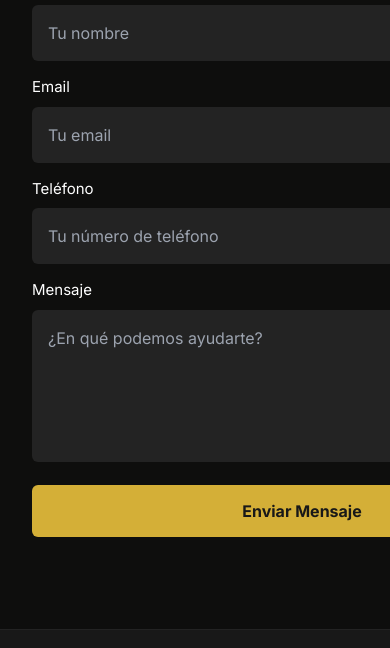
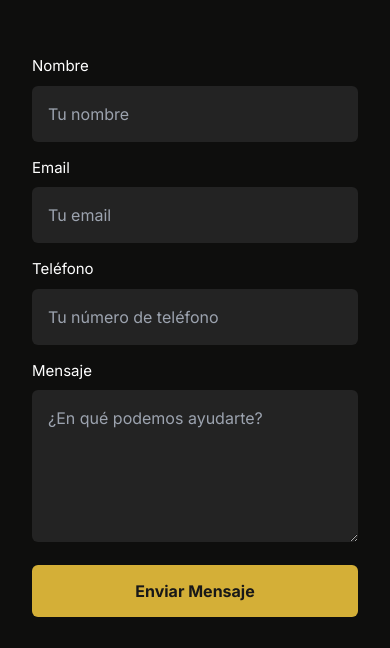
Before and after one commit to Nicolascruzrr/Caribbean, a plain HTML site: page index.html in a window 390 px wide. Shown: the part 4908-5556 px from the top of the page. Drawn offline with nearby package versions, Linux system fonts and the light colour scheme; a web font is replaced by a local one.

Commit message:
Add files via upload

```diff
--- a/index.html
+++ b/index.html
@@ -157,7 +157,7 @@
 
   <!-- === PREMIUM HERO (REPLACES FIRST SLIDE) === -->
   <section id="premium-hero" role="banner" aria-label="Hero Caribeño" class="new-hero">
-    <script>(function(){try{var ua=navigator.userAgent;var isEdge=ua.indexOf('Edg/')>-1;var isOpera=ua.indexOf('OPR/')>-1||ua.indexOf('Opera')>-1;var isChrome=ua.indexOf('Chrome/')>-1&&!isEdge&&!isOpera;var isAndroid=/Android/i.test(ua);var isSamsung=/Samsung|SM-|Galaxy/i.test(ua);if(isChrome){document.documentElement.classList.add('is-chrome');}if(isEdge){document.documentElement.classList.add('is-edge');}if(isAndroid){document.documentElement.classList.add('is-android');}if(isSamsung){document.documentElement.classList.add('is-samsung');}}catch(e){}})();</script>
+    <script>(function(){try{var ua=navigator.userAgent;var isEdge=ua.indexOf('Edg/')>-1;var isOpera=ua.indexOf('OPR/')>-1||ua.indexOf('Opera')>-1;var isChrome=ua.indexOf('Chrome/')>-1&&!isEdge&&!isOpera;var isFirefox=ua.indexOf('Firefox/')>-1&&!isChrome&&!isEdge;var isAndroid=/Android/i.test(ua);var isSamsung=/Samsung|SM-|Galaxy/i.test(ua);if(isChrome){document.documentElement.classList.add('is-chrome');}if(isEdge){document.documentElement.classList.add('is-edge');}if(isFirefox){document.documentElement.classList.add('is-firefox');}if(isAndroid){document.documentElement.classList.add('is-android');}if(isSamsung){document.documentElement.classList.add('is-samsung');}}catch(e){}})();</script>
     <style>
       .new-hero { --gold:#D4AF37; --gold-hover:#C9A55F; --bg:#121212; --text:#ffffff; --overlay:rgba(0,0,0,.4); }
       .new-hero { position:relative; width:100%; min-height:100vh; background:var(--bg); color:var(--text); overflow:hidden; font-family:'Inter',system-ui,-apple-system,sans-serif; }
@@ -896,6 +896,11 @@
       width: 100% !important;
     }
 
+    /* Ajuste específico solo para Firefox - Bajar formulario un poquito */
+    .is-firefox .contact-form {
+      top: -5px !important;
+    }
+
     /* Centrar formulario para Microsoft Edge */
     @supports (-ms-ime-align: auto) {
       .contact-form {
@@ -1104,6 +1109,11 @@
         top: -10px !important;
       }
 
+      /* Ajuste específico solo para Firefox en large desktop - Bajar formulario un poquito */
+      .is-firefox .contact-form {
+        top: -5px !important;
+      }
+
       /* Reducir tamaño de fuente para Chrome y Edge en large desktop */
       .is-edge .contact-title,
       .is-chrome .contact-title {
@@ -1204,6 +1214,14 @@
         margin: 0 !important;
       }
 
+      /* Edge y Chrome - Formulario a ancho completo en tablet */
+      .is-edge .contact-form,
+      .is-chrome .contact-form {
+        width: 100% !important;
+        min-width: auto !important;
+        max-width: 100% !important;
+      }
+
       .contact-form input,
       .contact-form textarea {
         width: 100%;
@@ -1243,6 +1261,14 @@
         margin: 0 !important;
       }
 
+      /* Edge y Chrome - Formulario a ancho completo en tablet y móvil */
+      .is-edge .contact-form,
+      .is-chrome .contact-form {
+        width: 100% !important;
+        min-width: auto !important;
+        max-width: 100% !important;
+      }
+
       .contact-form label {
         font-size: 15px;
         margin-bottom: 2px;
@@ -1301,6 +1327,14 @@
 
       .contact-form {
         padding: 1rem 0 2rem 0 !important;
+      }
+
+      /* Edge y Chrome - Formulario a ancho completo en móvil */
+      .is-edge .contact-form,
+      .is-chrome .contact-form {
+        width: 100% !important;
+        min-width: auto !important;
+        max-width: 100% !important;
       }
 
       .contact-form input,
```
